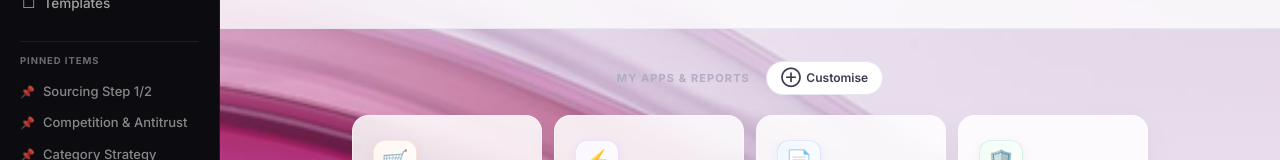
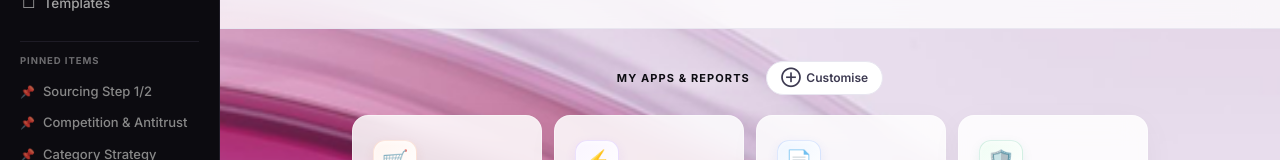
Before and after one commit to kanwarsx-prog/prochub, a Next.js app: page / in a window 1280 px wide. Shown: the part 311-471 px from the top of the page. Built offline with nearby package versions, Linux system fonts and the light colour scheme.

Commit message:
UI tweak: improve contrast on My Apps section header

```diff
--- a/src/components/MyApps/MyApps.tsx
+++ b/src/components/MyApps/MyApps.tsx
@@ -275,7 +275,8 @@ export default function MyApps({ allTools }: { allTools: HubTool[] }) {
             <div style={{ display: 'flex', alignItems: 'center', justifyContent: 'center', gap: '16px', marginBottom: '20px' }}>
                 <h2 style={{
                     fontSize: '11px', fontWeight: 700, letterSpacing: '0.1em',
-                    textTransform: 'uppercase', color: 'var(--text-4)',
+                    textTransform: 'uppercase', color: 'var(--text-1)',
+                    textShadow: '0 2px 12px rgba(255,255,255,0.8)'
                 }}>My Apps &amp; Reports</h2>
                 <button onClick={() => setPickerOpen(true)} style={{
                     display: 'flex', alignItems: 'center', gap: '6px',
```
